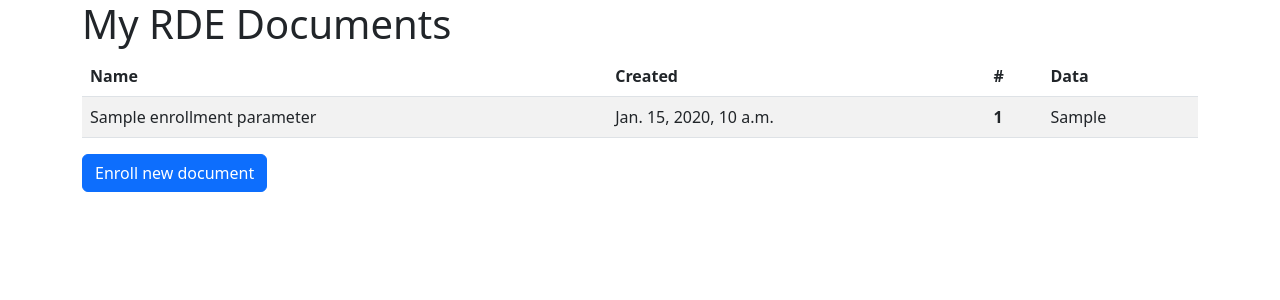
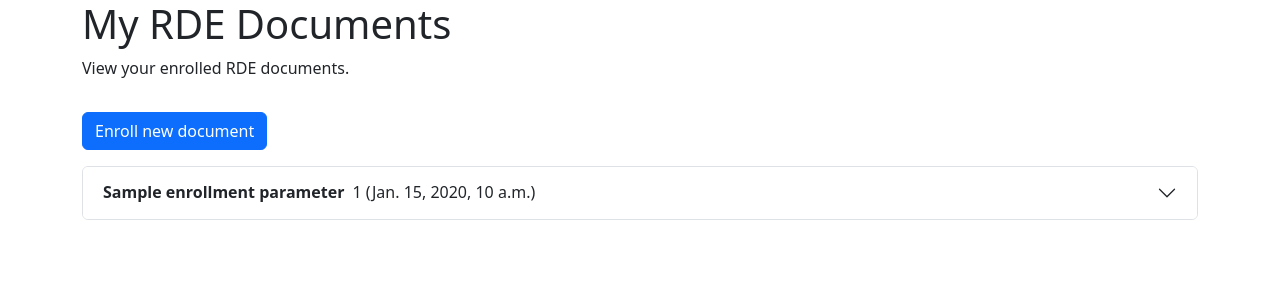
Before and after one commit to JobDoesburg/rde-keyserver, a Django app: template RDEDocuments/templates/documents.html in a window 1280 px wide. Shown: the top 300 px of the page. Run offline with Django 4.2, Linux system fonts and the light colour scheme; the template is opened without the code that fills it: most values are stand-ins (such as "Sample title", 1, 10 or a date in 2020); data that the repository does not hold is empty.

Commit message:
Use accordion instead of table

```diff
--- a/RDEDocuments/templates/documents.html
+++ b/RDEDocuments/templates/documents.html
@@ -7,28 +7,24 @@
         <div class="row">
             <div class="col-12">
                 <h1>My RDE Documents</h1>
-                <div class="table-responsive">
-                    <table class="table table-striped">
-                        <thead>
-                        <tr>
-                            <th scope="col">Name</th>
-                            <th scope="col">Created</th>
-                            <th scope="col">#</th>
-                            <th scope="col">Data</th>
-                        </tr>
-                      </thead>
-                      <tbody>
-                      {% for document in object_list %}
-                          <tr>
-                              <td>{{ document.enrollment_parameters.documentName }}</td>
-                              <td>{{ document.created }}</td>
-                              <th scope="row">{{ document.id }}</th>
-                              <td class="text-wrap" style="max-width: 100px">{{ document.enrollment_parameters }}</td>
-                          </tr>
-                      {% endfor %}
-                      </tbody>
-                    </table>
-                    <a href="{% url 'enroll' %}" type="button" class="btn btn-primary">Enroll new document</a>
+                <p>View your enrolled RDE documents.</p>
+                <a href="{% url 'enroll' %}" type="button" class="btn btn-primary my-3">Enroll new document</a>
+                <div class="accordion" id="documents">
+                    {% for document in object_list %}
+                    <div class="accordion-item">
+                        <h2 class="accordion-header" id="heading-document-{{ document.id }}">
+                            <button class="accordion-button collapsed" type="button" data-bs-toggle="collapse" data-bs-target="#document-{{ document.id }}" aria-expanded="false" aria-controls="document-{{ document.id }}">
+                                <strong class="me-2">{{ document.enrollment_parameters.documentName}}</strong> {{ document.id }} ({{ document.created }})
+                            </button>
+                        </h2>
+                        <div id="document-{{ document.id }}" class="accordion-collapse collapse" aria-labelledby="heading-document-{{ document.id }}" data-bs-parent="#documents">
+                            <div class="accordion-body">
+                                <strong>Enrollment parameters:</strong><br>
+                                <code class="user-select-all">{{ document.enrollment_parameters }}</code>
+                            </div>
+                        </div>
+                    </div>
+                    {% endfor %}
                 </div>
             </div>
         </div>
```
